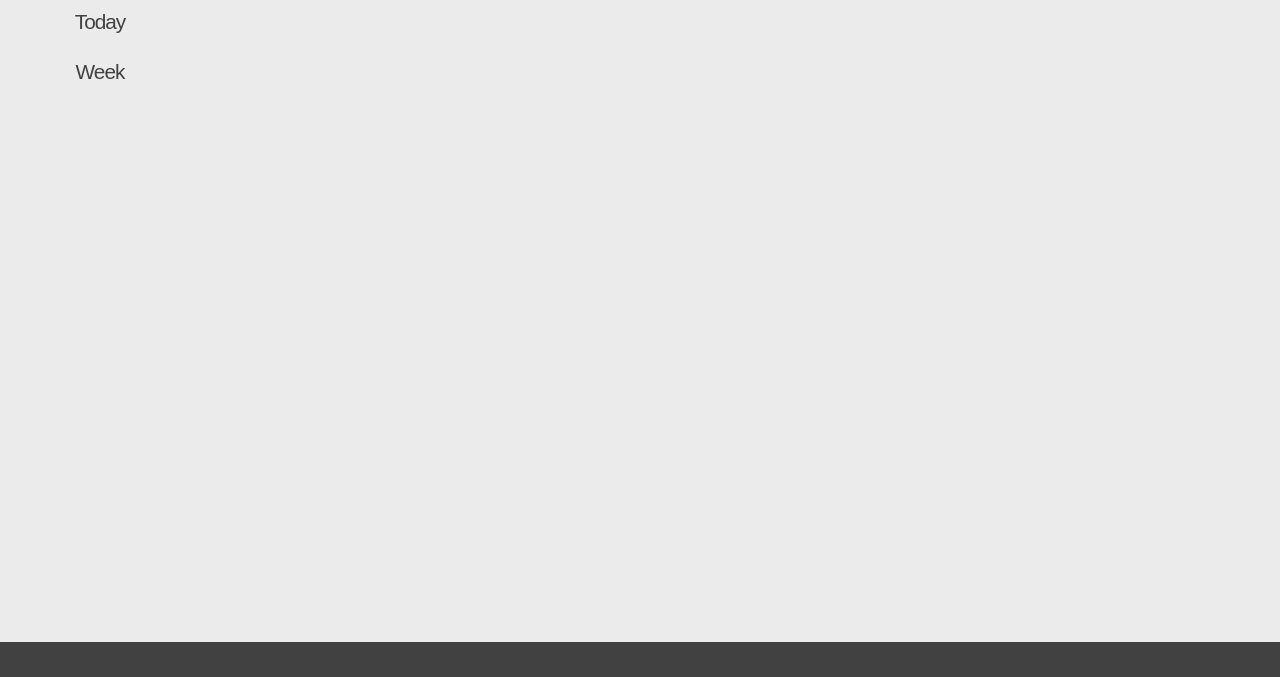
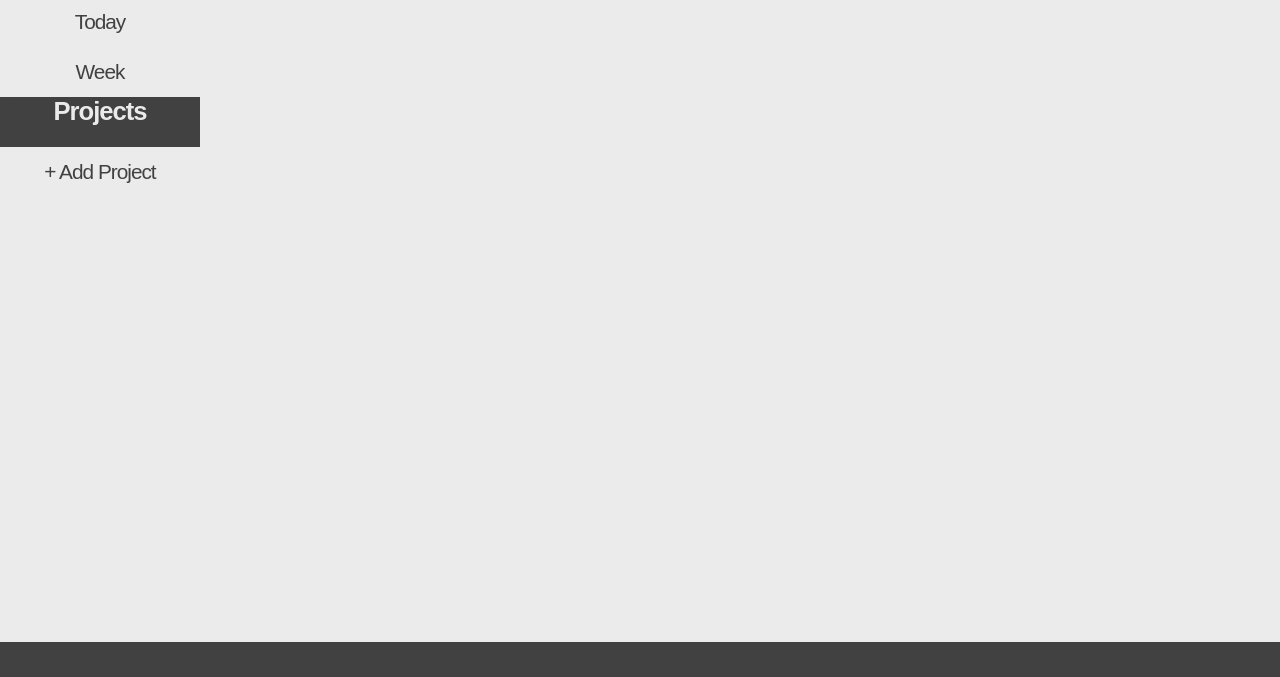
Before and after one commit to SteffanCrowley/to-do-list, a website built with webpack: page dist/index.html in a window 1280 px wide. Shown: the part 123-800 px from the top of the page. Built offline with nearby package versions, Linux system fonts and the light colour scheme.

Commit message:
Add feature to create projects

```diff
--- a/src/modules/buildPage.js
+++ b/src/modules/buildPage.js
@@ -1,5 +1,6 @@
 import { buildContent } from "./buildContent";
 import { dateBtns } from "./dateBtns";
+import { projectBtns } from "./projectBtns";
 
 function buildHeader() {
   const element = document.createElement("div");
@@ -19,6 +20,7 @@ function build() {
   buildContent();
   buildFooter();
   dateBtns();
+  projectBtns();
 }
 
 export { build };
--- /dev/null
+++ b/src/modules/projectBtns.js
@@ -0,0 +1,33 @@
+function projectBtns() {
+  const title = document.createElement("div");
+  const side = document.querySelector(".side");
+
+  title.classList.add("project-title");
+  title.innerHTML = "Projects";
+  side.appendChild(title);
+
+  projectAdd();
+}
+
+function projectAdd() {
+  const btn = document.createElement("button");
+  const side = document.querySelector(".side");
+  btn.classList.add("add-prj");
+  btn.innerHTML = "+ Add Project";
+  side.appendChild(btn);
+
+  btn.addEventListener("click", (event) => {
+    addPrj();
+  });
+}
+
+function addPrj() {
+  const side = document.querySelector(".side");
+  let edit = prompt("Name your project", `My project`);
+  const prj = document.createElement("button");
+  prj.classList.add("add-prj");
+  prj.innerHTML = edit;
+  side.appendChild(prj);
+}
+
+export { projectBtns };
--- a/src/modules/text.js
+++ b/src/modules/text.js
@@ -79,6 +79,7 @@ function submitText(action) {
       closeBtn.addEventListener("click", (event) => {
         container.removeChild(div);
         myList.splice(i, 1);
+        submitText("all");
       });
     }
   } else if (action == "today") {
--- a/src/style.css
+++ b/src/style.css
@@ -44,7 +44,7 @@ body {
   background-color: rgb(235, 235, 235);
   grid-row: 2 / 3;
   display: grid;
-  grid-template-rows: 50px 50px 50px;
+  grid-template-rows: repeat(auto-fit, 50px);
 }
 
 .add,
@@ -138,8 +138,10 @@ input {
 
 .dateBtn,
 .dateBtn2,
-.dateBtn3 {
-  padding: 0.8rem 1.3rem;
+.dateBtn3,
+.add-prj,
+.project-title {
+  /* padding: 0.8rem 1.3rem; */
   font-size: 1.3rem;
   background-color: rgb(235, 235, 235);
   color: rgb(65, 65, 65);
@@ -148,4 +150,14 @@ input {
   border: none;
   width: 200px;
   height: 50px;
+  text-align: center;
+  justify-content: center;
 }
+
+.project-title {
+  background-color: rgb(65, 65, 65);
+  color: rgb(235, 235, 235);
+  border-radius: 0px;
+  font-weight: 800;
+  font-size: 1.6rem;
+}
```
Also changed, not shown: dist/main.js.
